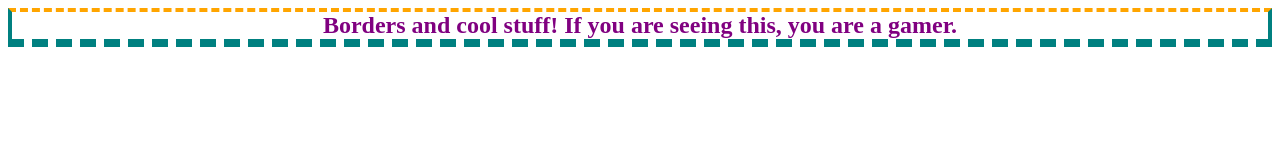
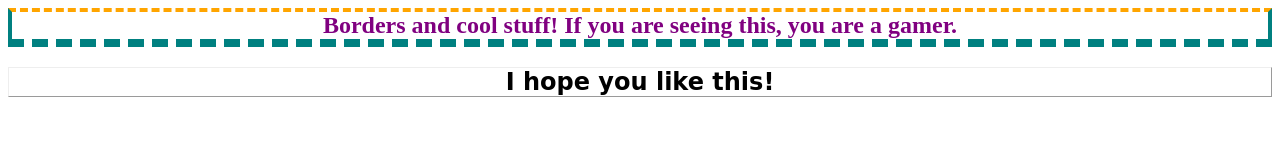
Before and after one commit to Gdog4482/Gdog4482.github.io, a plain HTML site: page index.html in a window 1280 px wide. Drawn offline with Linux system fonts and the light colour scheme.

Commit message:
Added new text.

```diff
--- a/index.html
+++ b/index.html
@@ -14,9 +14,20 @@
         border-left-style: solid;
         border-right-style: solid;
         }
+        h2 {
+          text-align: center;
+          font-size: 24px
+          color: pink;
+          border-style: inset;
+          border-style: outset;
+          border-width: thin;
+          font-family: cursive;
+          font-weight: bold;
+        }
         </style>
         </head>
     <body>
         <h1>Borders and cool stuff! If you are seeing this, you are a gamer.</h1>
+        <h2>I hope you like this!</h2>
     </body>
 </html>
```
